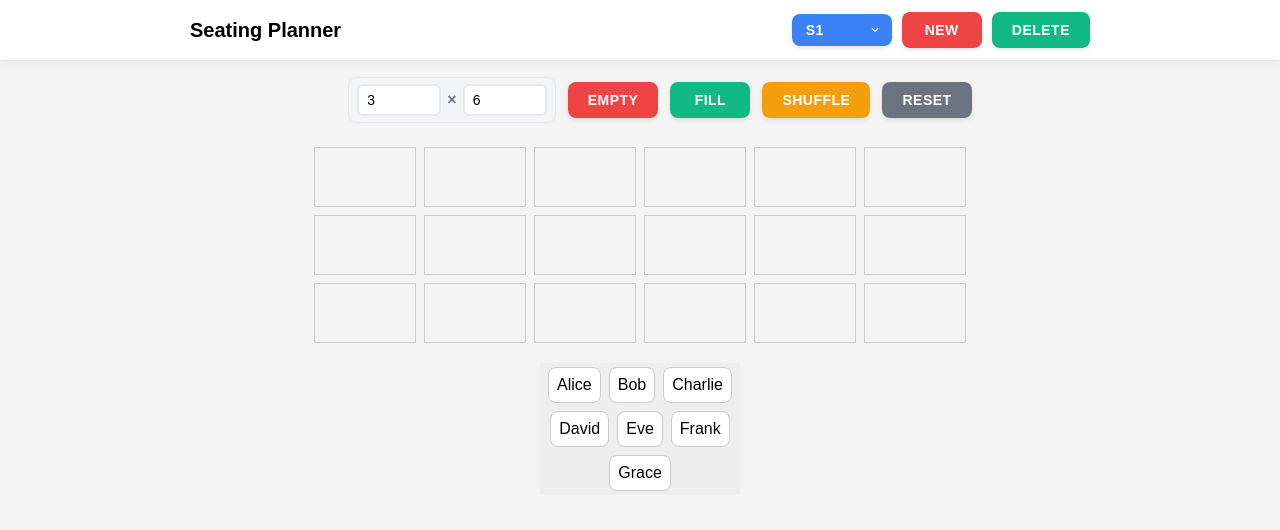
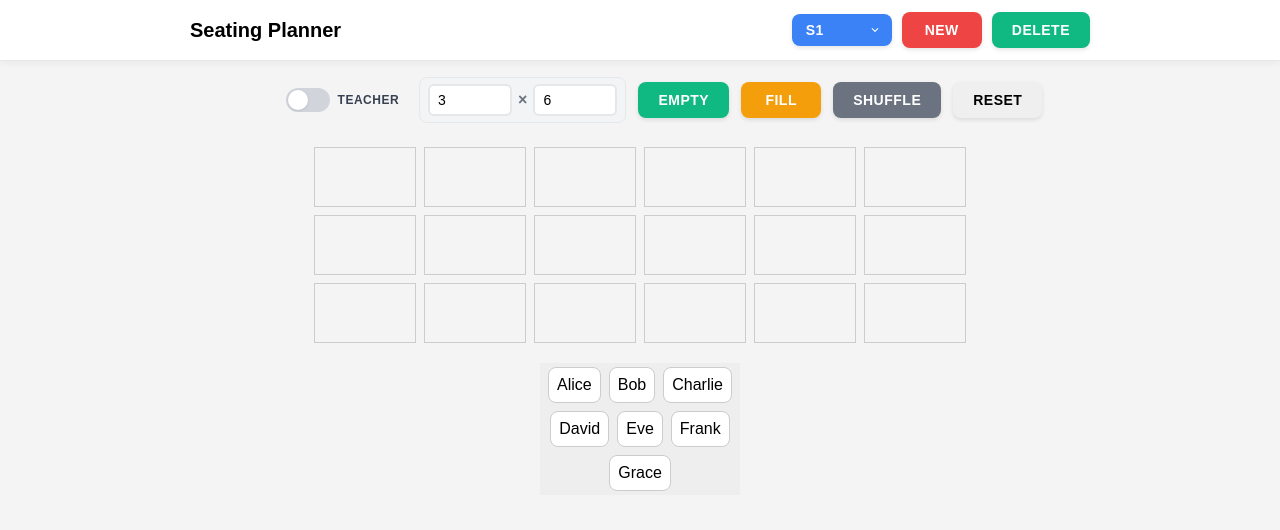
Before and after one commit to blueyorange/seating-planner, a SvelteKit app: page / in a window 1280 px wide. Shown: the top 530 px of the page. Built offline with nearby package versions, Linux system fonts and the light colour scheme.

Commit message:
teacher student view toggle

```diff
--- /dev/null
+++ b/src/components/Toggle.svelte
@@ -0,0 +1,95 @@
+<script>
+  let { checked = false, onToggle = () => {} } = $props();
+  let toggleEl = $state(null);
+
+  function handleClick() {
+    onToggle();
+  }
+
+  function handleKeydown(event) {
+    if (event.key === "Enter" || event.key === " ") {
+      event.preventDefault();
+      onToggle();
+    }
+  }
+</script>
+
+<button
+  bind:this={toggleEl}
+  class="toggle-button"
+  class:checked
+  onclick={handleClick}
+  onkeydown={handleKeydown}
+  role="switch"
+  aria-checked={checked}
+  tabindex="0"
+>
+  <div class="toggle-track">
+    <div class="toggle-thumb"></div>
+  </div>
+  <span class="toggle-label">{checked ? "Student" : "Teacher"}</span>
+</button>
+
+<style>
+  .toggle-button {
+    display: inline-flex;
+    align-items: center;
+    gap: 8px;
+    background: none;
+    border: none;
+    cursor: pointer;
+    padding: 6px 8px;
+    border-radius: 8px;
+    transition: all 0.2s ease;
+    font-size: 14px;
+    font-weight: 600;
+    color: #374151;
+  }
+
+  .toggle-button:hover {
+    background-color: #f3f4f6;
+  }
+
+  .toggle-button:focus {
+    outline: none;
+    box-shadow: 0 0 0 3px rgba(59, 130, 246, 0.1);
+  }
+
+  .toggle-track {
+    position: relative;
+    width: 44px;
+    height: 24px;
+    background-color: #d1d5db;
+    border-radius: 12px;
+    transition: background-color 0.2s ease;
+  }
+
+  .toggle-thumb {
+    position: absolute;
+    top: 2px;
+    left: 2px;
+    width: 20px;
+    height: 20px;
+    background-color: white;
+    border-radius: 50%;
+    transition: transform 0.2s ease;
+    box-shadow: 0 1px 3px rgba(0, 0, 0, 0.1);
+  }
+
+  .toggle-button.checked .toggle-track {
+    background-color: #3b82f6;
+  }
+
+  .toggle-button.checked .toggle-thumb {
+    transform: translateX(20px);
+  }
+
+  .toggle-label {
+    font-size: 12px;
+    font-weight: 600;
+    text-transform: uppercase;
+    letter-spacing: 0.5px;
+    min-width: 50px;
+    text-align: left;
+  }
+</style>
--- a/src/routes/+page.svelte
+++ b/src/routes/+page.svelte
@@ -1,5 +1,6 @@
 <script>
   import { onMount } from "svelte";
+  import Toggle from "../components/Toggle.svelte";
   const rows = 3; // defaults for new plans
   const cols = 6;
   let plans = $state([]);
@@ -19,6 +20,14 @@
   let newPlanName = $state("");
   let createInputEl = $state(null);
   let createDialogEl = $state(null);
+  let viewMode = $state("teacher"); // 'teacher' | 'student'
+
+  let displayedSeats = $derived.by(() => {
+    if (!plan) return [];
+    return viewMode === "teacher"
+      ? plan.seated
+      : [...plan.seated].slice().reverse();
+  });
 
   let initialPlans = [
     {
@@ -320,6 +329,17 @@
     handleCreateConfirm();
   }
 
+  function toggleView() {
+    viewMode = viewMode === "teacher" ? "student" : "teacher";
+  }
+
+  function modelIndexFromDisplay(displayIndex) {
+    if (!plan) return displayIndex;
+    if (viewMode === "teacher") return displayIndex;
+    const total = plan.rows * plan.cols;
+    return total - 1 - displayIndex;
+  }
+
   function handleDoubleClick(index) {
     editingIndex = index;
     editingValue = plan.seated[index] || "";
@@ -385,6 +405,7 @@
 <main>
   <div class="container">
     <menu>
+      <Toggle checked={viewMode === "student"} onToggle={toggleView} />
       {#if plan}
         <div class="grid-size" title="Grid size">
           <input
@@ -419,7 +440,8 @@
         style="grid-template-columns: repeat({plan.cols}, 1fr); grid-template-rows: repeat({plan.rows}, 60px); gap: 8px;"
         role="listbox"
       >
-        {#each plan.seated as seat, i}
+        {#each displayedSeats as seat, displayIndex}
+          {@const i = modelIndexFromDisplay(displayIndex)}
           <div
             draggable={editingIndex !== i}
             ondragstart={(e) => handleDragStart(e, seat)}
@@ -557,7 +579,7 @@
     display: flex;
     flex-direction: column;
     align-items: center;
-    max-width: 800px;
+    max-width: 1000px;
     margin: 0 auto;
     justify-content: center;
     margin-bottom: 20px;
```
